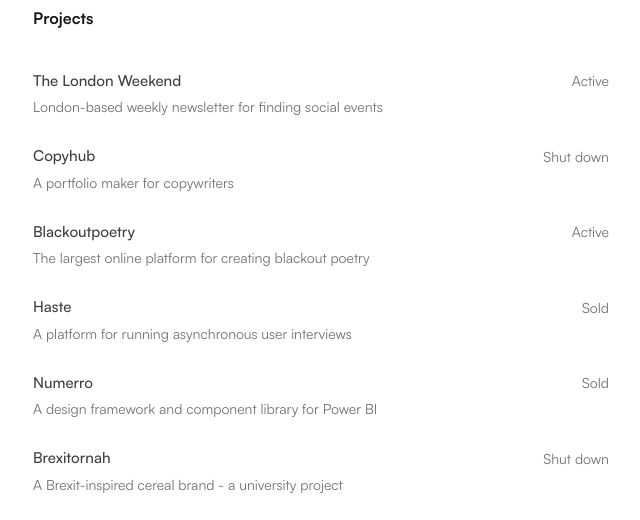
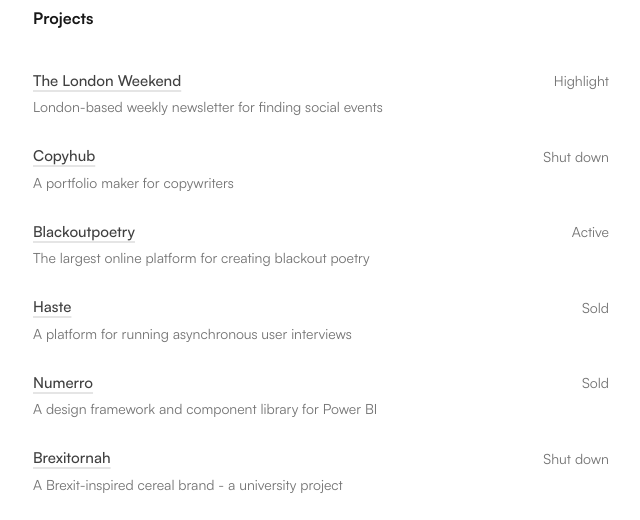
Before and after one commit to viatanas/viktorOS, a Next.js app: page / in a window 1280 px wide. Shown: the part 337-857 px from the top of the page, without its empty margins (319-959 px from the left). Built offline with nearby package versions, Linux system fonts and the light colour scheme; no server answers; some icons are missing.

Commit message:
changed underline hover

```diff
--- a/data/projects.js
+++ b/data/projects.js
@@ -4,36 +4,43 @@
     description: "London-based weekly newsletter for finding social events",
     label: "Active",
     href: "https://thelondonweekend.com",
+    label: "Highlight",
   },
   {
     name: "Copyhub",
     description: "A portfolio maker for copywriters",
     label: "Shut down",
     href: "https://copyhub.me",
+    tag: "Highlight",
   },
   {
     name: "Blackoutpoetry",
     description: "The largest online platform for creating blackout poetry",
     label: "Active",
     href: "https://blackoutpoetry.co",
+    tag: "Highlight",
   },
   {
     name: "Haste",
     description: "A platform for running asynchronous user interviews",
     label: "Sold",
     href: "https://usehaste.io",
+    tag: "Highlight",
   },
+
   {
     name: "Numerro",
     description: "A design framework and component library for Power BI",
     label: "Sold",
     href: "https://numerro.io",
+    tag: "Highlight",
   },
   {
     name: "Brexitornah",
     description: "A Brexit-inspired cereal brand - a university project",
     label: "Shut down",
     href: "https://res.cloudinary.com/read-cv/image/upload/c_limit,h_2048,w_2048/v1/1/profileItems/BcyPtzsjvgXh9HsKBY5N0IvUMjw1/aZGHNfGWWlu18F5dqNHv/867f58b7-cf7c-4ae8-bd1d-3f2b5c4c39e3.jpg?_a=ATO2BAA0",
+    tag: "Highlight",
   },
 ];
 
--- a/pages/index.js
+++ b/pages/index.js
@@ -1,11 +1,10 @@
 import Head from "next/head";
 import Link from "next/link";
-import { ArrowUpRight } from "feather-icons-react/build/IconComponents";
+import { ArrowUpRight, Github, Twitter } from "feather-icons-react/build/IconComponents";
 
 import projects from "@/data/projects";
 
 import BirthdayCounter from "@/components/BirthdayCounter";
-import { Logo } from "@/components/Icon";
 
 export default function Home() {
   return (
@@ -15,13 +14,6 @@
       </Head>
       <main className="w-full h-auto min-h-screen px-4 bg-white lg:px-0">
         <div className="flex flex-col w-full max-w-xl py-12 mx-auto lg:py-20">
-          {/* <div className="flex space-x-5 h-28">
-            <Logo className="w-auto h-full" />
-            <div className="flex flex-col justify-end h-full -space-y-1">
-              <span className="text-3xl font-black text-black font-satoshi">Viktor</span>
-              <span className="text-3xl font-black text-black font-satoshi">Atanasov</span>
-            </div>
-          </div> */}
           <div className="flex items-center space-x-4">
             <div className="flex items-center space-x-2">
               <span className="text-xl font-bold lg:text-2xl font-satoshi text-neutral-900">
@@ -38,7 +30,7 @@
               <Link
                 target="_blank"
                 href="https://simplesuite.co"
-                className="underline underline-offset-4"
+                className="underline underline-offset-4 decoration-neutral-200 hover:decoration-neutral-300 decoration-2"
               >
                 Simple Suite
               </Link>{" "}
@@ -51,7 +43,7 @@
               <Link
                 target="_blank"
                 href="mailto:viktor_atanasov@icloud.com"
-                className="underline underline-offset-4"
+                className="underline underline-offset-4 decoration-neutral-200 hover:decoration-neutral-300 decoration-2"
               >
                 email
               </Link>{" "}
@@ -59,7 +51,7 @@
               <Link
                 target="_blank"
                 href="https://twitter.com/viatanas"
-                className="underline underline-offset-4"
+                className="underline underline-offset-4 decoration-neutral-200 hover:decoration-neutral-300 decoration-2"
               >
                 twitter
               </Link>
@@ -91,7 +83,7 @@
                 <div key={project.name} className="flex flex-col space-y-1">
                   <div className="flex items-center justify-between w-full">
                     <Link target="_blank" href={project.href} className="flex space-x-1 group">
-                      <span className="text-[15px] font-medium font-satoshi text-neutral-700 group-hover:text-neutral-900 group-hover:underline underline-offset-4">
+                      <span className="underline decoration-neutral-200 hover:decoration-neutral-300 decoration-2 text-[15px] font-medium font-satoshi text-neutral-700 group-hover:text-neutral-900 group-hover:underline underline-offset-4">
                         {project.name}
                       </span>
                       <ArrowUpRight className="w-4 h-auto transition duration-150 transform text-neutral-500 group-hover:-translate-y-px group-hover:translate-x-px" />
```
